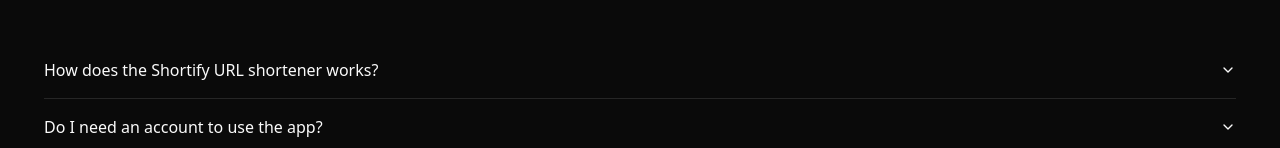
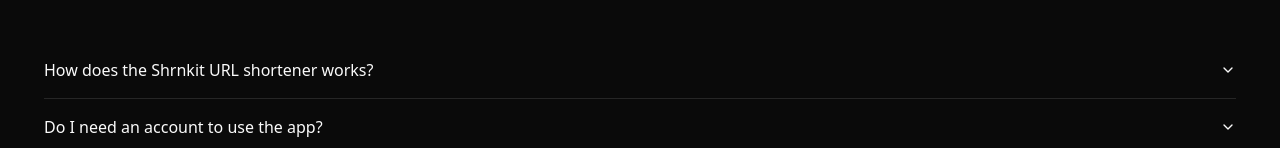
Before and after one commit to srvjha/Url-Shortener, a React (Vite) app: page / in a window 1280 px wide. Shown: the part 1662-1810 px from the top of the page. Built offline with nearby package versions, Linux system fonts and the light colour scheme; no server answers.

Commit message:
"Rename 'Shortify URL' to 'Shrnkit URL' in index.html and update corresponding text in LandingPage.jsx and LinkPage.jsx"

```diff
--- a/index.html
+++ b/index.html
@@ -6,7 +6,7 @@
     <meta name="viewport" content="width=device-width, initial-scale=1.0" />
     <link rel="manifest" href="https://progressier.app/0Xvh51NViksPpSjvd9cD/progressier.json"/>
     <script defer src="https://progressier.app/0Xvh51NViksPpSjvd9cD/script.js"></script>
-    <title>Shortify URL</title>
+    <title>Shrnkit URL</title>
   </head>
   <body>
     <div id="root"></div>
--- a/src/pages/LandingPage.jsx
+++ b/src/pages/LandingPage.jsx
@@ -39,7 +39,7 @@
       <Accordion type="multiple" collapsible className="w-full md:px-11">
         <AccordionItem value="item-1">
           <AccordionTrigger>
-            How does the Shortify URL shortener works?
+            How does the Shrnkit URL shortener works?
           </AccordionTrigger>
           <AccordionContent>
             When you enter a long URL, our system generates a shorter version of
--- a/src/pages/LinkPage.jsx
+++ b/src/pages/LinkPage.jsx
@@ -101,7 +101,7 @@
         <a
         href={`${VITE_DEFAULT_SHORT_URL}/${link}`}
         target="_blank"
-        className='text-2xl sm:text-3xl text-blue-400 font-bold hover:underline cursor-pointer'
+        className='text-xl sm:text-lg flex text-blue-400 font-bold hover:underline cursor-pointer'
         >
          {VITE_DEFAULT_SHORT_URL}/{link}
 
```
